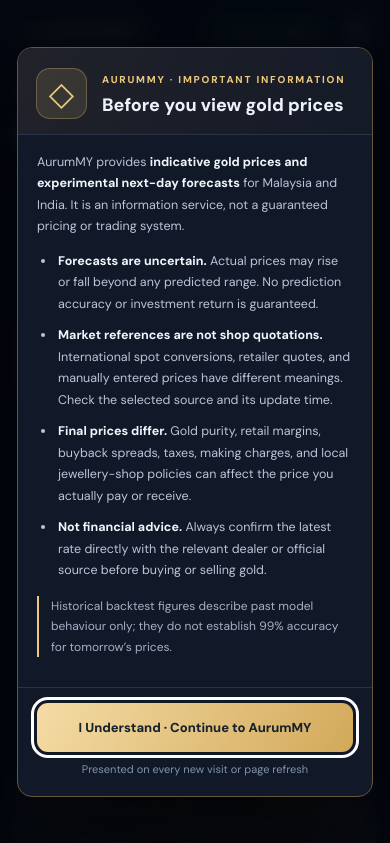
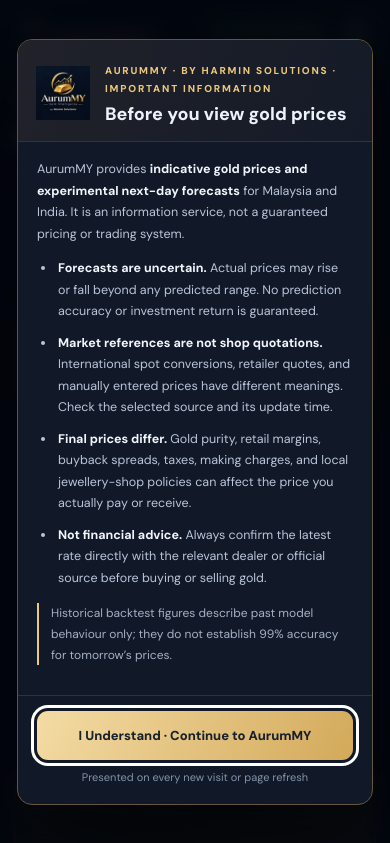
Before and after one commit to harminsolutions/aurummy-pro, a website: page index.html in a window 390 px wide. Shown: the top 843 px of the page. Drawn offline with Linux system fonts and the light colour scheme; no server answers.

Commit message:
Install approved AurumMY logo across website and Harmin Solutions attribution

```diff
--- a/index.html
+++ b/index.html
@@ -1,7 +1,7 @@
-<!doctype html><html lang="en"><head><meta charset="utf-8"><meta name="viewport" content="width=device-width, initial-scale=1"><meta name="theme-color" content="#090d18"><meta name="description" content="Malaysia and India gold rates, local benchmarks and transparent next-day forecast estimates."><link rel="icon" href="/icon.svg" type="image/svg+xml"><link rel="manifest" href="/manifest.webmanifest"><link rel="stylesheet" href="/styles.css"><title>AurumMY — Malaysia & India Gold Intelligence</title></head><body>
+<!doctype html><html lang="en"><head><meta charset="utf-8"><meta name="viewport" content="width=device-width, initial-scale=1"><meta name="theme-color" content="#090d18"><meta name="description" content="Malaysia and India gold rates, local benchmarks and transparent next-day forecast estimates."><link rel="icon" href="/aurummy-logo.webp" type="image/webp"><link rel="manifest" href="/manifest.webmanifest"><link rel="stylesheet" href="/styles.css"><title>AurumMY — Malaysia & India Gold Intelligence</title></head><body>
 <div class="shell">
-<aside class="sidebar"><div class="brand"><span class="brand-icon">◇</span><span><strong>AURUM<span class="gold">MY</span></strong><small>GOLD INTELLIGENCE</small></span></div><div class="nav-label">WORKSPACE</div><nav><a class="nav active" href="#dashboard"><span>▦</span> Dashboard</a><a class="nav" href="#rates"><span>▤</span> Gold rates</a><a class="nav" href="#forecast"><span>◷</span> Forecast model</a><a class="nav" href="#methodology"><span>◎</span> Methodology</a></nav><div class="side-bottom"><div class="side-pulse"><i></i> Data refresh every 5 min</div><div class="side-note">Market intelligence, not financial advice. Forecast accuracy is measured, not promised.</div><div class="side-credit">AurumMY <span>v3.0</span></div></div></aside>
-<div class="main-wrap"><header class="topbar"><div class="mobile-logo">◇ <b>AURUMMY</b></div><div class="crumb">MARKETS <span>/</span> <span id="marketBreadcrumb">MALAYSIA GOLD</span></div><div class="headright"><span class="time" id="clock">Malaysia · MYT</span><div class="status-pill" id="connection"><i></i> Connecting</div><button id="refresh" class="icon-btn" aria-label="Refresh market data" title="Refresh rates">↻</button></div></header>
+<aside class="sidebar"><div class="brand"><img class="brand-mark" src="/aurummy-logo.webp" width="58" height="58" alt="AurumMY Gold Intelligence logo"><span><strong>AURUM<span class="gold">MY</span></strong><small>GOLD INTELLIGENCE</small><small class="brand-maker">BY HARMIN SOLUTIONS</small></span></div><div class="nav-label">WORKSPACE</div><nav><a class="nav active" href="#dashboard"><span>▦</span> Dashboard</a><a class="nav" href="#rates"><span>▤</span> Gold rates</a><a class="nav" href="#forecast"><span>◷</span> Forecast model</a><a class="nav" href="#methodology"><span>◎</span> Methodology</a></nav><div class="side-bottom"><div class="side-pulse"><i></i> Data refresh every 5 min</div><div class="side-note">Market intelligence, not financial advice. Forecast accuracy is measured, not promised.</div><div class="side-credit">AurumMY <span>v3.1</span></div><a class="developer-credit" href="https://harminsolutions.com" target="_blank" rel="noopener noreferrer">Developed by <strong>Harmin Solutions</strong> ↗</a></div></aside>
+<div class="main-wrap"><header class="topbar"><div class="mobile-logo"><img class="mobile-brand-mark" src="/aurummy-logo.webp" alt="" width="34" height="34"><b>AURUMMY</b></div><div class="crumb">MARKETS <span>/</span> <span id="marketBreadcrumb">MALAYSIA GOLD</span></div><div class="headright"><span class="time" id="clock">Malaysia · MYT</span><div class="status-pill" id="connection"><i></i> Connecting</div><button id="refresh" class="icon-btn" aria-label="Refresh market data" title="Refresh rates">↻</button></div></header>
 <main id="dashboard"><div class="page-header"><div><div class="eyebrow"><span id="marketEyebrow">PRECIOUS METALS / MALAYSIA</span></div><h1>Gold market <em>intelligence.</em></h1><p><span id="marketIntro">Malaysian retail and buyback rates. Clear next-day outlooks. No invented prices.</span></p></div><div class="date-chip"><span>MARKET DATE</span><b id="marketDate">—</b></div></div>
 <div id="alert" class="notice" role="status">Connecting to market sources…</div>
 <section class="controls panel"><div class="control"><label for="country">COUNTRY</label><select id="country" aria-label="Country"><option value="my">🇲🇾 Malaysia · MYR</option><option value="in">🇮🇳 India · INR</option></select></div><div class="control"><label for="provider" id="providerLabel">MALAYSIAN PRICE SOURCE</label><select id="provider"><option value="taukemas">TAUKEMAS · Malaysia retailer</option><option value="onegold">One Gold · Malaysia retailer</option><option value="manual">My jewellery shop · custom</option><option value="spot">Malaysia metal spot · reference only</option></select></div><div class="control"><label for="mode">PRICE BASIS</label><select id="mode"><option value="retail">Retail · price to buy</option><option value="buyback">Buyback · price when selling</option></select></div><div class="control"><label for="purity">GOLD PURITY</label><select id="purity"><option value="916">916 · 22K</option><option value="999.9">999.9 · 24K</option><option value="999">999 · 24K</option><option value="958">958 · 23K</option><option value="875">875 · 21K</option><option value="835">835 · 20K</option><option value="750">750 · 18K</option><option value="585">585 · 14K</option><option value="417">417 · 10K</option><option value="375">375 · 9K</option></select></div></section>
@@ -12,9 +12,9 @@
 <section class="bottom-grid"><article class="panel chart-panel"><div class="section-head"><div><div class="eyebrow">MARKET TREND</div><h2><span id="chartTitle">Malaysia gold reference</span></h2><p><span id="chartSubtitle">Historical gold × USD/MYR proxy, in MYR terms</span></p></div><span class="chart-window">LAST ~3 MONTHS</span></div><div class="chart-area"><svg id="chart" viewBox="0 0 800 270" role="img" aria-label="Gold reference trend chart" preserveAspectRatio="none"><text x="400" y="145" text-anchor="middle" fill="#8691a5" font-size="18">Historical market feed unavailable</text></svg></div><div class="chart-foot"><span>Historical proxy is not a jeweller's quoted retail price</span><span id="historyCount">— observations</span></div></article><article class="panel insight-panel" id="forecast"><div class="section-head"><div><div class="eyebrow">MODEL INSIGHTS</div><h2>Forecast transparency</h2></div></div><div class="stats"><div><span>Historical observations</span><b id="samples">—</b></div><div><span>Historical average error</span><b id="mae">Not established</b></div><div><span>Directional backtest</span><b id="hit">Not established</b></div><div><span>Model status</span><b id="modelStatus">Awaiting data</b></div></div><div class="insight-note"><span>ⓘ</span><p id="modelExplanation">A reliable next-day prediction cannot be guaranteed. The app will disclose whether the model has enough history to provide an estimate.</p></div></article></section>
 <section class="panel table-panel" id="rates"><div class="section-head"><div><div class="eyebrow"><span id="tableEyebrow">LOCAL MARKET / RINGGIT</span></div><h2>Gold rates by purity</h2><p>Actual retailer quotes where published. Missing prices are left blank, never invented.</p></div><span class="table-context" id="tableSource">Selected provider</span></div><div class="table-scroll"><table><thead><tr><th>GOLD TYPE</th><th>QUOTATION</th><th id="currentPriceHeading">CURRENT RM/G</th><th>NEXT DAY EST.</th><th>MODEL RANGE</th></tr></thead><tbody id="rateRows"><tr><td colspan="5">Loading gold prices…</td></tr></tbody></table></div><p class="table-note" id="tableNote">Gold prices vary by country, source, retailer, and applicable charges.</p></section>
 <section class="panel methods" id="methodology"><div><div class="eyebrow">TRANSPARENT BY DESIGN</div><h2>How AurumMY calculates prices</h2><p><span id="methodIntro">Verified retailer quotations or user-entered local benchmarks are displayed separately from converted global spot values.</span> Where historical gold-futures and currency records are available, the experimental forecast estimates a short-term percentage movement and applies it to the selected Malaysian quotation. Published daily accuracy is measured using a rolling historical backtest.</p></div><div class="method-grid"><div><b>01</b><strong>Local rate</strong><span>Local quoted price or clearly labelled custom benchmark.</span></div><div><b>02</b><strong>Market movement</strong><span>Gold and the selected country's exchange-rate history, where available.</span></div><div><b>03</b><strong>Next-day range</strong><span>Historical-volatility scenario, not a guaranteed future price.</span></div><div><b>04</b><strong>Auditability</strong><span>Sources, timestamps, missing data, and backtest errors are visible.</span></div></div></section>
-<footer>© <span id="year">2026</span> AurumMY <span class="footer-sep">·</span> Malaysia & India gold intelligence by Harmin Solutions <span class="footer-right">Indicative information only · Not investment advice</span></footer></main></div></div>
+<footer>© <span id="year">2026</span> AurumMY <span class="footer-sep">·</span> Malaysia & India gold intelligence · <a href="https://harminsolutions.com" target="_blank" rel="noopener noreferrer">Made by <strong>Harmin Solutions</strong> ↗</a> <span class="footer-right">Indicative information only · Not investment advice</span></footer></main></div></div>
 <dialog id="disclaimerDialog" class="disclaimer-dialog" aria-labelledby="disclaimerTitle" aria-describedby="disclaimerDescription" aria-modal="true">
-  <div class="disclaimer-header"><span class="disclaimer-emblem" aria-hidden="true">◇</span><div><span class="disclaimer-kicker">AURUMMY · IMPORTANT INFORMATION</span><h2 id="disclaimerTitle">Before you view gold prices</h2></div></div>
+  <div class="disclaimer-header"><img class="disclaimer-emblem-image" src="/aurummy-logo.webp" width="54" height="54" alt="AurumMY logo"><div><span class="disclaimer-kicker">AURUMMY · BY HARMIN SOLUTIONS · IMPORTANT INFORMATION</span><h2 id="disclaimerTitle">Before you view gold prices</h2></div></div>
   <div class="disclaimer-body" id="disclaimerDescription">
     <p>AurumMY provides <strong>indicative gold prices and experimental next-day forecasts</strong> for Malaysia and India. It is an information service, not a guaranteed pricing or trading system.</p>
     <ul>
```
